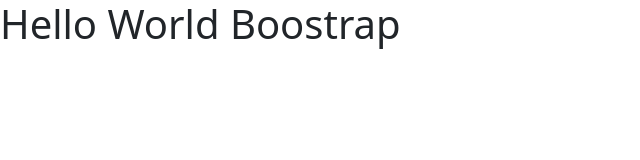
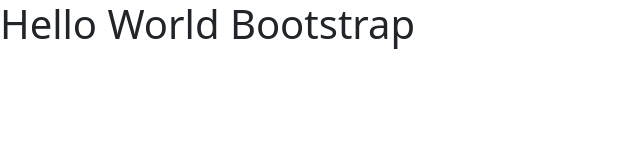
Before and after one commit to DilshanNishshanka/TempleOfMaimbula, a plain HTML site: page index.html in a window 1280 px wide. Shown: the full height of the page, 0-640 px from the left. Drawn offline with nearby package versions, Linux system fonts and the light colour scheme.

```diff
--- a/index.html
+++ b/index.html
@@ -10,6 +10,6 @@
     <title>Document</title>
 </head>
 <body>
-    <h1>Hello World Boostrap</h1>
+    <h1>Hello World  Bootstrap</h1>
 </body>
 </html>
```
